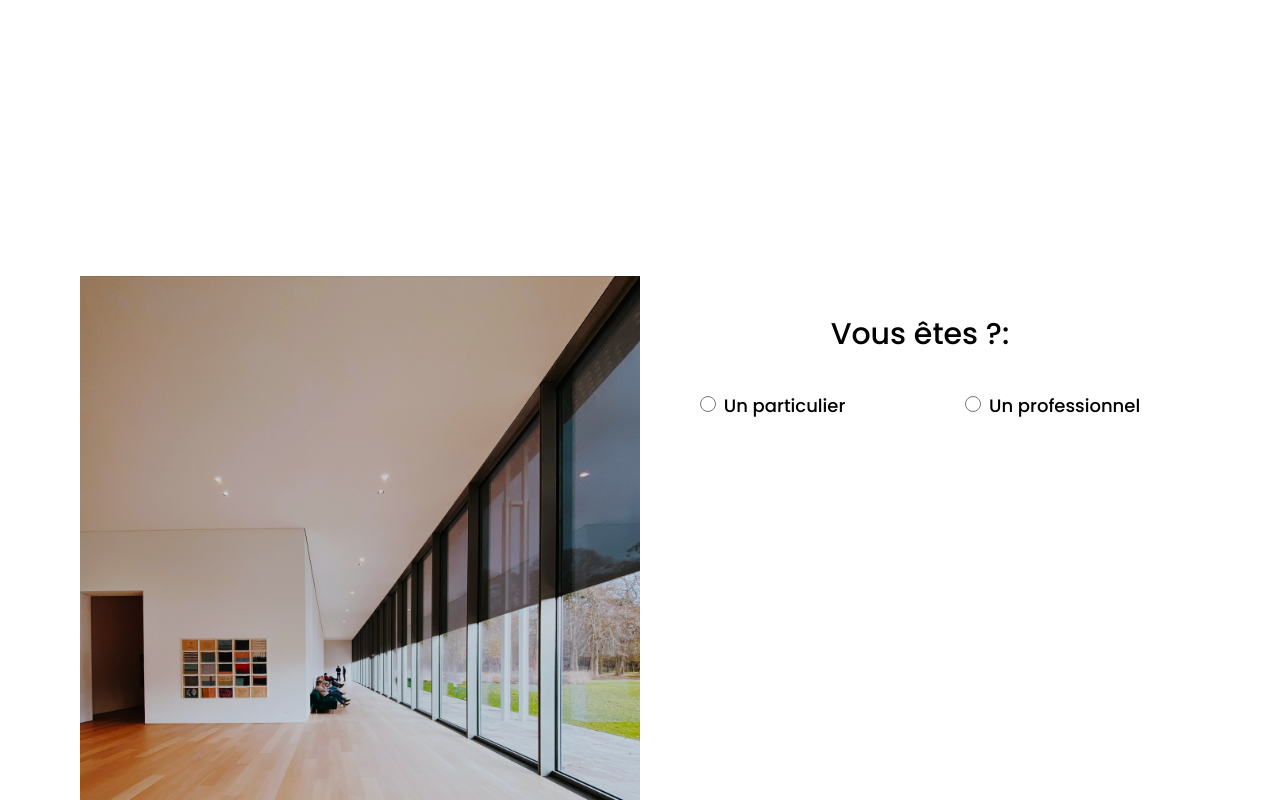
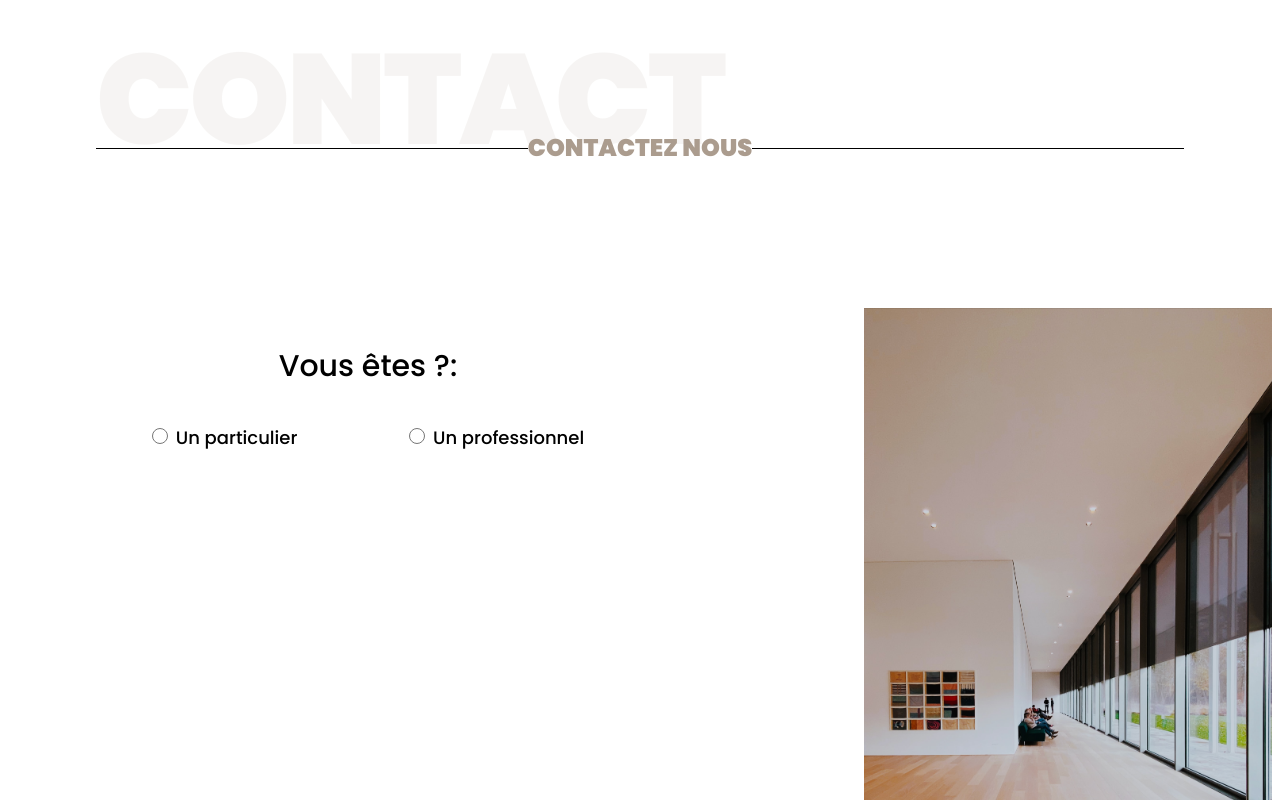
Before and after one commit to cedricngoune/parquet-flooring-website, a React (Create React App) app in the folder client/: page / in a window 1280 px wide. Shown: the part 2620-3420 px from the top of the page. Built offline with nearby package versions, Linux system fonts and the light colour scheme.

Commit message:
edited the contact form

```diff
--- /dev/null
+++ b/client/postcss.config.js
@@ -0,0 +1,6 @@
+module.exports = {
+  plugins: {
+    tailwindcss: {},
+    autoprefixer: {},
+  },
+}
--- a/client/src/components/forms/customer-form.tsx
+++ b/client/src/components/forms/customer-form.tsx
@@ -26,7 +26,7 @@ const CustomerForm = () => {
   };
 
   return (
-    <form className="w-full mx-8 py-5 fade" onSubmit={handleSubmit(onSubmit)}>
+    <form className="w-full py-5 fade" onSubmit={handleSubmit(onSubmit)}>
       <div className="grid grid-cols-2 gap-2">
         <div className="mt-8">
           <label className="uppercase text-sm text-black font-light">
--- a/client/src/pages/contact.tsx
+++ b/client/src/pages/contact.tsx
@@ -15,16 +15,22 @@ const Contact = () => {
 
   return (
     <>
-      <section title="section-contact" id="section-contact">
-        <div className="grid grid-cols-2  min-h-screen mx-20 my-36">
-          <div className="w-full ">
-            <img
-              src={contact_img}
-              alt=""
-              className="bg-side-img w-full h-full bg-center object-cover bg-no-repeat"
-            />
-          </div>
-
+      <section
+        title="section-contact"
+        id="section-contact"
+        className="mx-24 relative min-h-screen my-88"
+      >
+        <h1 className="text-beige text-9xl absolute -top-24 font-poppins uppercase tracking-tight z-0 opacity-10 font-black">
+          Contact
+        </h1>
+        <div className="relative flex items-center">
+          <div className="flex-grow border-t border-black"></div>
+          <h2 className="text-2xl text-center font-poppins font-black uppercase text-beige z-10">
+            Contactez nous
+          </h2>
+          <div className="flex-grow border-t border-black"></div>
+        </div>
+        <div className="grid grid-cols-2  min-h-screen  my-36">
           <div className=" bg-white font-poppins ">
             <div className="my-10 text-center">
               <h2 className="text-3xl">Vous êtes ?:</h2>{" "}
@@ -49,6 +55,13 @@ const Contact = () => {
               <></>
             )}
           </div>
+          <div className="w-9/12 h-auto ml-56 right-9 ">
+            <img
+              src={contact_img}
+              alt=""
+              className="bg-side-img w-full h-full bg-center object-cover bg-no-repeat"
+            />
+          </div>
         </div>
       </section>
     </>
```
